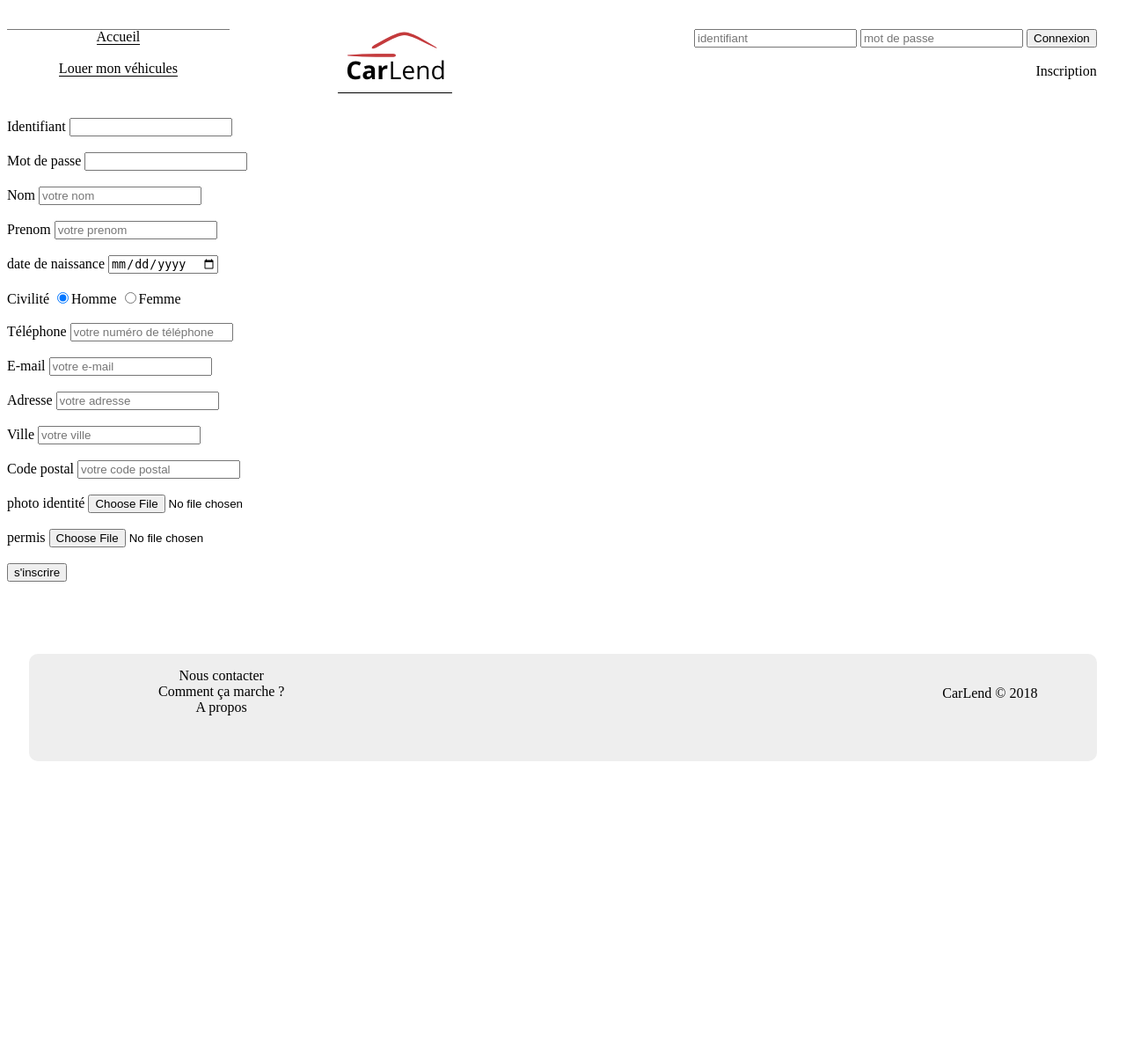
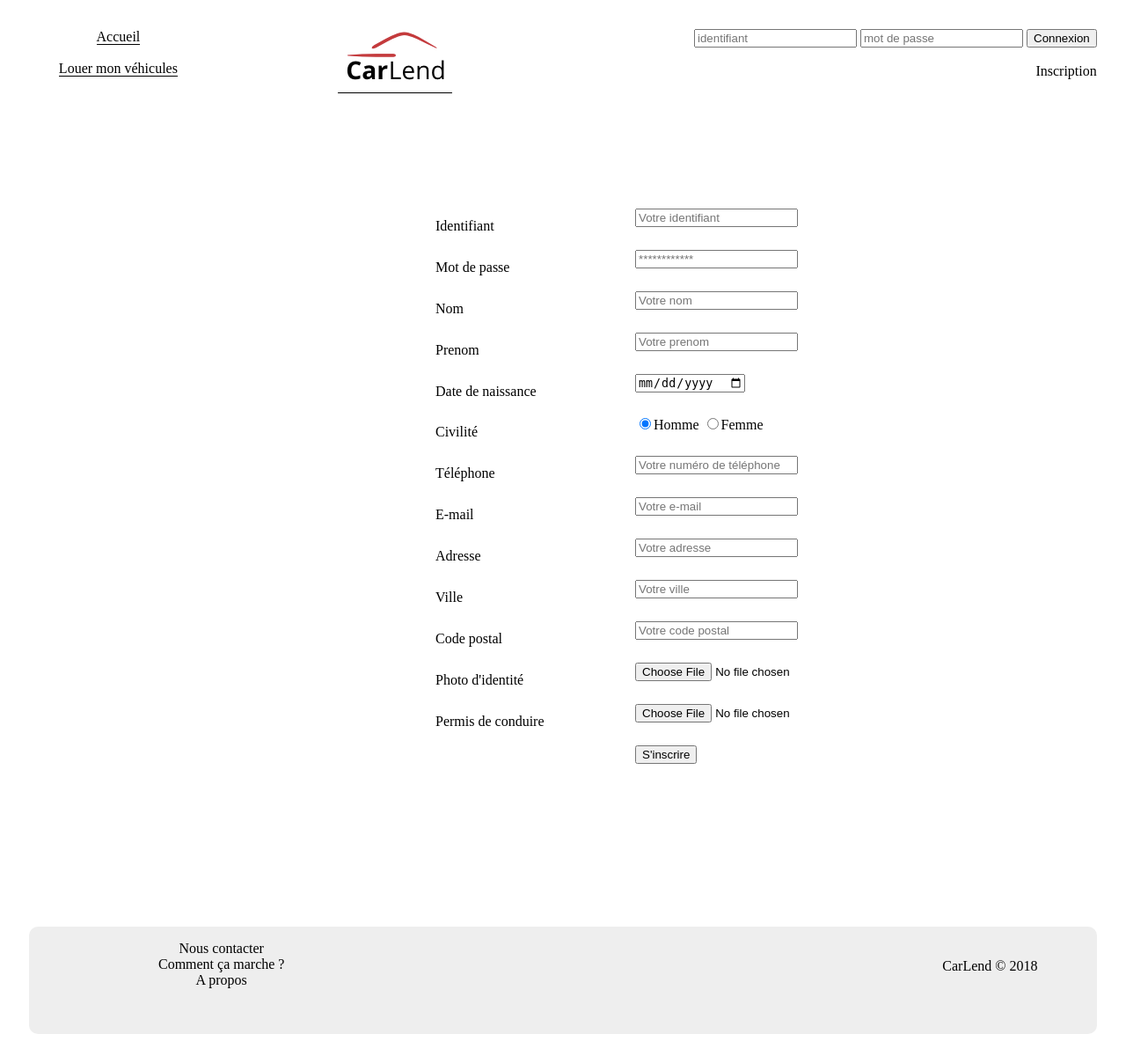
Before and after one commit to AdamPoyol/CarLend, a PHP site: page /inscription.php in a window 1280 px wide. Shown: the whole page at 88% size. Before the commit the page ends 865 px from the top, so only its background shows below. Run offline with PHP 8.4, Linux system fonts and the light colour scheme.

Commit message:
Modifs site

```diff
--- a/Developpement/connexion.php
+++ b/Developpement/connexion.php
@@ -11,7 +11,7 @@ if(!empty($_POST['connexion'])) {
     $identifiant = $_POST['identifiant'];
     $mot_de_passe = $_POST['mot_de_passe'];
 
-    $bdd = new mysqli("localhost", "root", "", "carlend");  // on accède à la bdd
+    $bdd = new mysqli("localhost", "root", "root", "carlend");  // on accède à la bdd
 
     $requete_verification = $bdd->query("SELECT id_utilisateur, identifiant, mot_de_passe FROM utilisateur");    // on recupere les donnes de connexion
     $liste_verification = $requete_verification -> fetch_assoc();  // on stock chaque colonne dans une case de tableau
--- a/Developpement/inc/css/css_carlend.css
+++ b/Developpement/inc/css/css_carlend.css
@@ -38,7 +38,6 @@ a{
 }
 
 .header_gauche_menu{
-  background-color: #777777;
   background-size: cover;
   width:50%;
   height: 10%; float: left;
@@ -50,7 +49,8 @@ a{
   background:no-repeat;
   background-size: cover;
   width: auto;
-  height: 50%; float: right;
+  height: 40%; float: right;
+  margin-top: 0;
 }
 
 .header_droite{
@@ -187,3 +187,12 @@ a{
   border-radius: 10px;
   text-align: center;
 }
+
+.inscrip {
+  margin: 6em 6em 6em 30em;
+}
+
+.tableinscrip{
+  width: 100%;
+  border-spacing: 6px;
+}
--- a/Developpement/inc/header.inc.php
+++ b/Developpement/inc/header.inc.php
@@ -12,12 +12,12 @@ echo "<!DOCTYPE html>
 		<div id=\"conteneur_accueil\">
 			<div class=\"header\">
 					<div class=\"header_gauche\">
+					<div class=\"header_gauche_logo\">
+							<a href='accueil_carlend.php'><img id=\"CarLend\" src=\"inc/img/logo.png\" alt=\"logo CarLend\"/></a>
+						</div>
 						<div class=\"header_gauche_menu\">
 							<a href=\"accueil_carlend.php\">Accueil</a><br><br>
 								<a href=\"location_carlend.php\">Louer mon véhicules</a><br>
-						</div>
-						<div class=\"header_gauche_logo\">
-							<a href='accueil_carlend.php'><img id=\"CarLend\" src=\"inc/img/logo.png\" alt=\"logo CarLend\"/></a>
 						</div>
 					</div>
 					<div class=\"header_droite\">
--- a/Developpement/inc/init.inc.php
+++ b/Developpement/inc/init.inc.php
@@ -1,5 +1,5 @@
 <?php
-$mysqli = new Mysqli("localhost", "root", "", "carlend");
+$mysqli = new Mysqli("localhost", "root", "root", "carlend");
 
 if($mysqli->connect_error) die("Un problème est survenu lors de la tentativer de connexion à la BDD : ".$mysqli->connect_error);
 
--- a/Developpement/inscription.php
+++ b/Developpement/inscription.php
@@ -95,50 +95,128 @@ include ("inc/header.inc.php");
 ?>
 
 <br>
-<form method="post" action="<?php echo $_SERVER["PHP_SELF"]; ?>" enctype="multipart/form-data">
 
+
+<div class="row">
+    <form method="post" action="<?php echo $_SERVER["PHP_SELF"]; ?>" enctype="multipart/form-data" class="inscrip">
+        <table class="tableinscrip">
+            <tr>
+                <td>
                     <label for="identifiant">Identifiant</label>
-    <input type="text" id="identifiant" name="identifiant" required="required"/><br><br>
-
+                </td>
+                <td>
+                    <input type="text" id="identifiant" name="identifiant" required="required" placeholder="Votre identifiant"/><br><br>
+                </td>
+            </tr>
+            <tr>
+                <td>
                     <label for="mot_de_passe">Mot de passe</label>
-    <input type="password" id="mot_de_passe" name="mot_de_passe" required="required"/><br><br>
-
+                </td>
+                <td>
+                    <input type="password" id="mot_de_passe" name="mot_de_passe" required="required" placeholder="************"/><br><br>
+                </td>
+            </tr>
+            <tr>
+                <td>
                     <label for="nom">Nom</label>
-    <input type="text" id="nom" name="nom" placeholder="votre nom" required="required"/><br><br>
-
+                </td>
+                <td>
+                    <input type="text" id="nom" name="nom" placeholder="Votre nom" required="required"/><br><br>
+                </td>
+            </tr>
+            <tr>
+                <td>
                     <label for="prenom">Prenom</label>
-    <input type="text" id="prenom" name="prenom" placeholder="votre prenom" required="required"/><br><br>
-
-    <label for="date_de_naissance">date de naissance</label>
-    <input type="date" id="date_de_naissance" name="date_de_naissance" placeholder="votre date de naissance" required="required"/><br><br>
-
+                </td>
+                <td>
+                    <input type="text" id="prenom" name="prenom" placeholder="Votre prenom" required="required"/><br><br>
+                </td>
+            </tr>
+            <tr>
+                <td>
+                    <label for="date_de_naissance">Date de naissance</label>
+                </td>
+                <td>
+                    <input type="date" id="date_de_naissance" name="date_de_naissance" placeholder="Votre date de naissance" required="required"/><br><br>
+                </td>
+            </tr>
+            <tr>
+                <td>
                     <label for="civilite">Civilité</label>
+                </td>
+                <td>
                     <input type="radio" id="civilite" name="civilite" value="m" checked="checked"/>Homme
                     <input type="radio" id="civilite" name="civilite" value="f"/>Femme<br><br>
+                </td>
+            </tr>
+            <tr>
+                <td>
+                    <label for="telephone">Téléphone</label>
+                </td>
+                <td>
+                    <input type="text" id="telephone" name="telephone" placeholder="Votre numéro de téléphone" required="required"/><br><br>
+                </td>
+            </tr>
+            <tr>
+                <td>
+                    <label for="mail">E-mail</label>
+                </td>
+                <td>
+                    <input type="email" id="mail" name="mail" placeholder="Votre e-mail" required="required"/><br><br>
+                </td>
+            </tr>
+            <tr>
+                <td>
+                    <label for="adresse">Adresse</label>
+                </td>
+                <td>
+                    <input type="text" id="adresse" name="adresse" placeholder="Votre adresse" required="required"/><br><br>
+                </td>
+            </tr>
+            <tr>
+                <td>
+                    <label for="ville">Ville</label>
+                </td>
+                <td>
+                    <input type="text" id="ville" name="ville" placeholder="Votre ville" required="required"/><br><br>
+                </td>
+            </tr>
+            <tr>
+                <td>
+                    <label for="cp">Code postal</label>
+                </td>
+                <td>
+                    <input type="text" id="cp" name="code_postal" placeholder="Votre code postal" required="required"/><br><br>
+                </td>
+            </tr>
+            <tr>
+                <td>
+                    <label for="lien_photo">Photo d'identité</label>
+                </td>
 
-    <label for="telephone">Téléphone</label>
-    <input type="text" id="telephone" name="telephone" placeholder="votre numéro de téléphone" required="required"/><br><br>
+                <td>
+                    <input type="file" id="lien_photo" name="lien_photo" placeholder="Votre photo d'identité" accept=".jpg" required="required"/><br><br>
+                </td>
+            </tr>
+            <tr>
+                <td>
+                    <label for="lien_permis">Permis de conduire</label>
+                </td>
+                <td>
+                    <input type="file" id="lien_permis" name="lien_permis" placeholder="Votre permis de conduire" accept=".jpg" required="required"/><br><br>
+                </td>
+            </tr>
+            <tr>
+                <td>
 
-    <label for="mail">E-mail</label>
-    <input type="email" id="mail" name="mail" placeholder="votre e-mail" required="required"/><br><br>
-
-    <label for="adresse">Adresse</label>
-    <input type="text" id="adresse" name="adresse" placeholder="votre adresse" required="required"/><br><br>
-
-    <label for="ville">Ville</label>
-    <input type="text" id="ville" name="ville" placeholder="votre ville" required="required"/><br><br>
-
-    <label for="cp">Code postal</label>
-    <input type="text" id="cp" name="code_postal" placeholder="votre code postal" required="required"/><br><br>
-
-    <label for="lien_photo">photo identité</label>
-    <input type="file" id="lien_photo" name="lien_photo" placeholder="votre photo d'identité" accept=".jpg" required="required"/><br><br>
-
-    <label for="lien_permis">permis</label>
-    <input type="file" id="lien_permis" name="lien_permis" placeholder="votre permis de conduire" accept=".jpg" required="required"/><br><br>
-
-    <input type="submit" value="s'inscrire" name="inscription"/>
+                </td>
+                <td>
+                    <input type="submit" value="S'inscrire" name="inscription"/>
+                </td>
+            </tr>
+        </table>
     </form><br>
+</div>
 
 <?php
 include ("inc/footer.inc.php");
```
Lines whose indentation alone changed are shown as unchanged.
